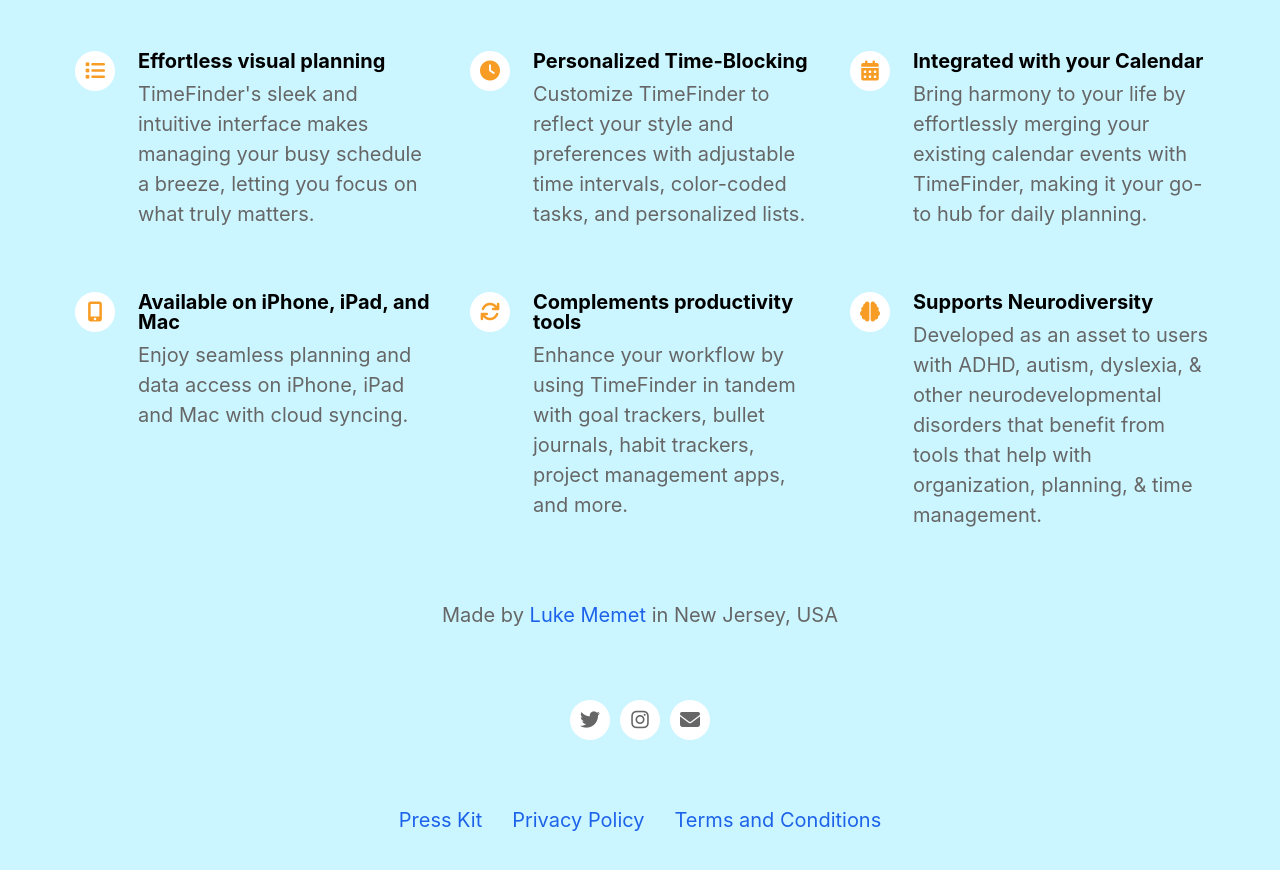
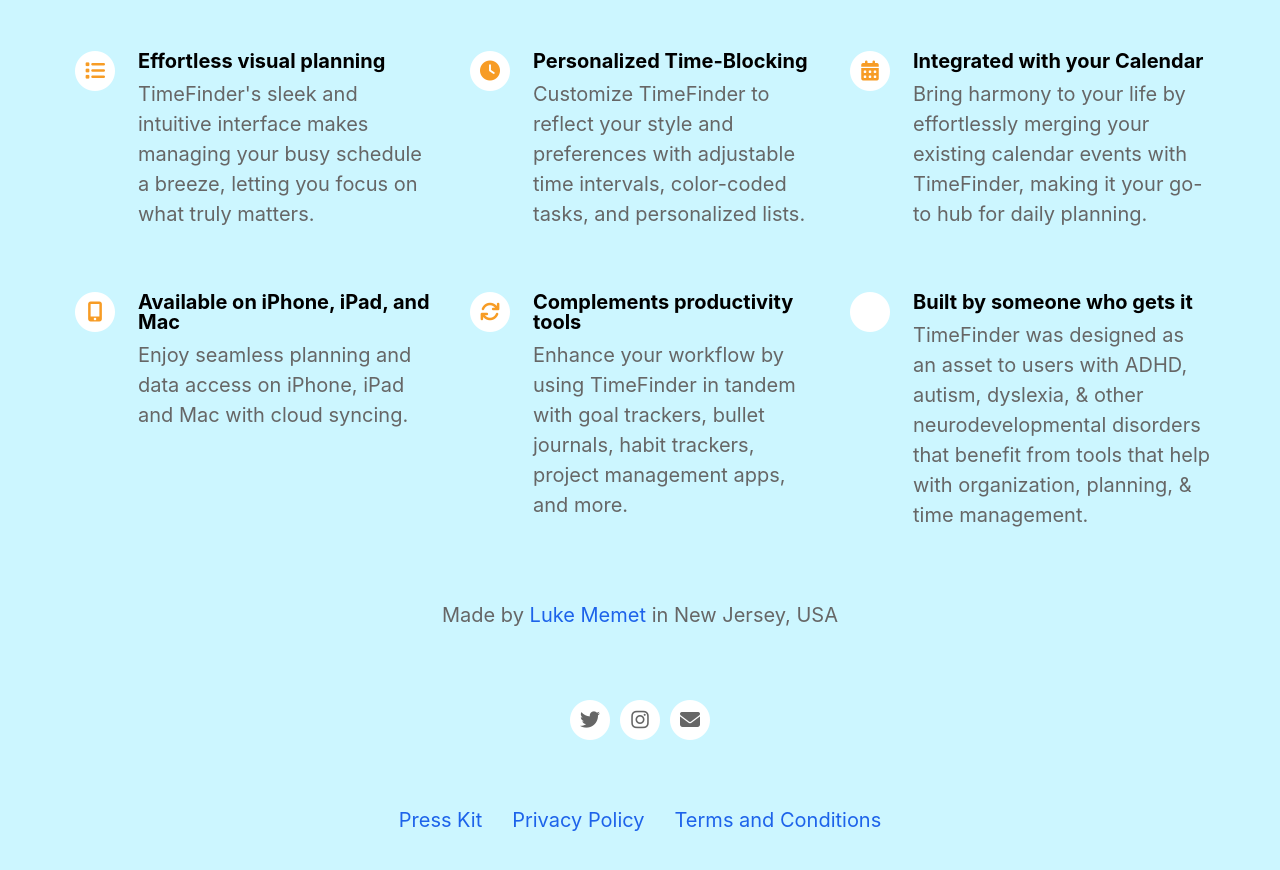
Before and after one commit to TimeFinderApp/https-TimeFinder.app, a Jekyll site: the page built from index.html, in a window 1280 px wide and 900 px high, scrolled down 1033 px. Shown: the top 870 px of the window. Built offline with Jekyll 4.4.1, drawn with Linux system fonts in a browser that asks for light colours; nearby versions of some CDN libraries.

Commit message:
Update _config.yml

```diff
--- a/_config.yml
+++ b/_config.yml
@@ -57,9 +57,9 @@
     description                           : Enhance your workflow by using TimeFinder in tandem with goal trackers, bullet journals, habit trackers, project management apps, and more.
     fontawesome_icon_name                 : arrows-rotate
 
-  - title                                 : Supports Neurodiversity
-    description                           : Developed as an asset to users with ADHD, autism, dyslexia, & other neurodevelopmental disorders that benefit from tools that help with organization, planning, & time management.
-    fontawesome_icon_name                 : brain
+  - title                                 : Built by someone who gets it
+    description                           : TimeFinder was designed as an asset to users with ADHD, autism, dyslexia, & other neurodevelopmental disorders that benefit from tools that help with organization, planning, & time management.
+    fontawesome_icon_name                 : hands-holding-heart
 
 
 # Theme Settings
```
